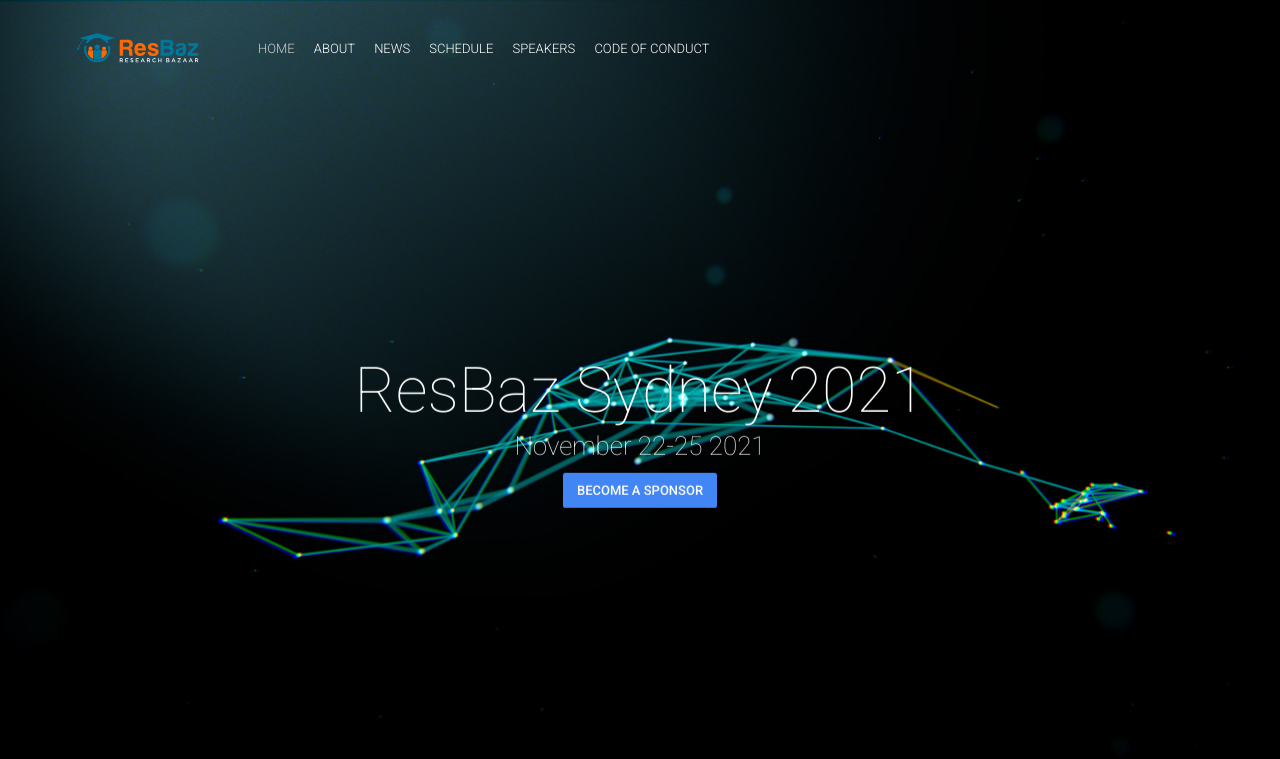
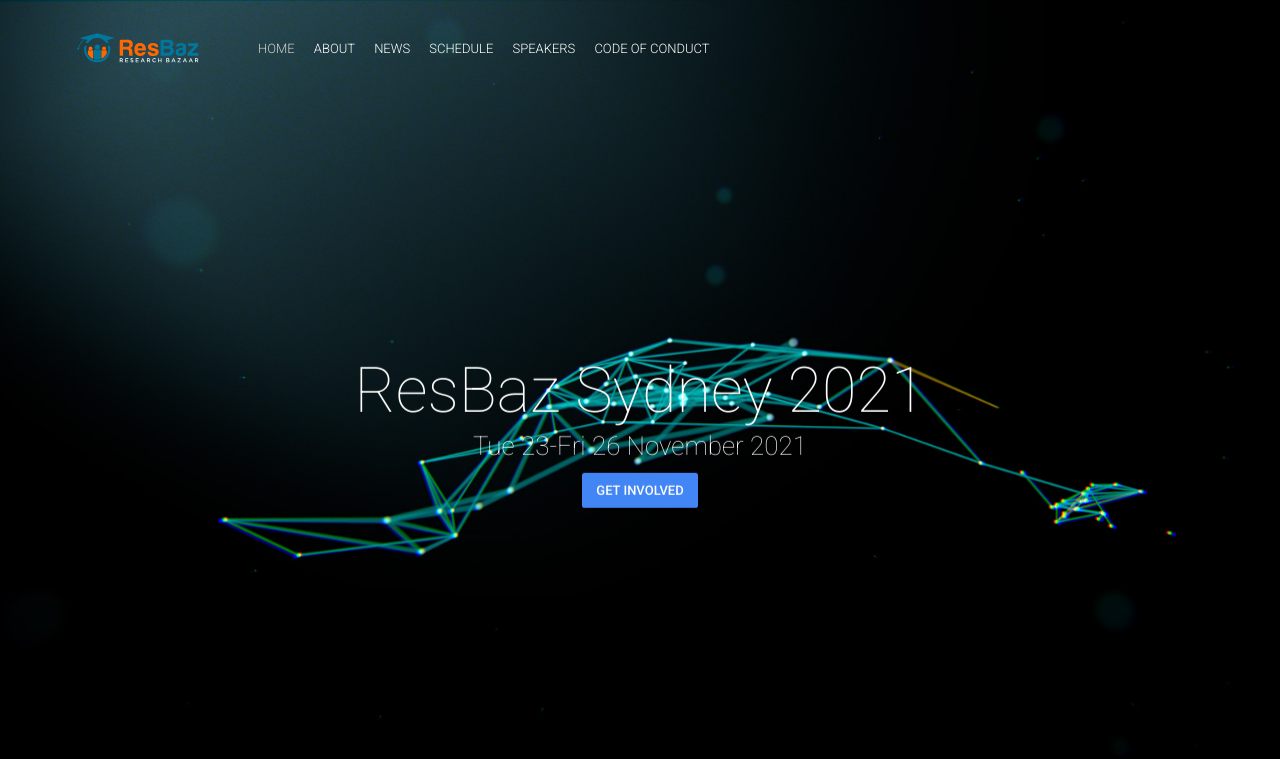
Before and after one commit to spikelynch/spikelynch.github.io, a Jekyll site: the page built from index.html, in a window 1280 px wide and 900 px high. Shown: the top 759 px of the window. Built offline with Jekyll 4.4.1, drawn with Linux system fonts in a browser that asks for light colours; nearby versions of some CDN libraries; comment, search, counter and statistics services are not loaded; some of the changed text lies outside the part shown.

Commit message:
Added a "get involved" page with stubs of information for volunteers and partners, took out the "sponsorship" wording, fixed the email and twitter account

```diff
--- a/_config.yml
+++ b/_config.yml
@@ -24,13 +24,13 @@
 organizerName: "ResBaz Sydney"
 organizerAlternateName: "ResBaz Sydney"
 organizerDescription: "The organisers of ResBaz Sydney"
-organizerEmail: "resbaz@sydney.resbaz.com.au"
+organizerEmail: "resbazsyd@gmail.com"
 organizerLogo: "/img/seo/ResBaz_transparent_cropped.png"
 organizerLink: "http://sydney.resbaz.com.au/"
 
 # Head
 metaKeywords: "event, research, library, digital, skills, eresearch"
-twitterAccount: "@ResBazSydney2021"
+twitterAccount: "ResBazSyd"
 socialImageSrcGooglePlus: "/img/seo/sharing-google-plus.png"
 socialImageSrcTwitter: "/img/seo/sharing-twitter.png"
 socialImageSrcFacebook: "/img/seo/sharing-facebook.png"
@@ -49,21 +49,21 @@
  - {permalink: "/speakers/", text: "Speakers"}
  - {permalink: "/code/", text: "Code of Conduct"}
 bottomNavigationLinks:
- - {link: "/sponsor/", text: "Become a sponsor"}
+ - {link: "/getinvolved/", text: "Get involved"}
 rightNavigationButtons:
- - {link: "/sponsor/", text: "Become a sponsor"}
+ - {link: "/getinvolved/", text: "Get involved"}
 
 # Hero Block
 heroImage: "hero.jpg"
 heroTitle: "ResBaz Sydney 2021"
-eventDate: "November 22-25 2021"
+eventDate: "Tue 23-Fri 26 November 2021"
 heroButtons:
- - {permalink: "/sponsor/", text: "Become a sponsor"}
+ - {permalink: "/getinvolved/", text: "Get involved"}
 
 # About Block
 aboutTitle: "About ResBaz"
 aboutBlock:
- - {title: "Conference",image: "resbaz_logo.png", text: "ResBaz Sydney 2021 will be a multi stream online event 23-26 November 2021. The program will feature key stories (like keynotes, but with a narrative!), workshops, short talks, demonstrations and lots of opportunities to find out about next gen tech and tools for researchers. Our program has dedicated streams for Compute, Humanities and Social Science, and Survey / Data Collection, as well as two streams for introductory programming skills, which are open to all, regardless of skill level or discipline. Lots of breaks, lots of opportunities to find your people across institutions and disciplines, and plenty of neat tricks and hacks to level up on your nerd skills." }
+ - {title: "Conference",image: "resbaz_logo.png", text: "ResBaz Sydney 2021 will be a multi stream online event Tuesday 23-Friday 26 November 2021. The program will feature key stories (like keynotes, but with a narrative!), workshops, short talks, demonstrations and lots of opportunities to find out about next gen tech and tools for researchers. Our program has dedicated streams for Compute, Humanities and Social Science, and Survey / Data Collection, as well as two streams for introductory programming skills, which are open to all, regardless of skill level or discipline. Lots of breaks, lots of opportunities to find your people across institutions and disciplines, and plenty of neat tricks and hacks to level up on your nerd skills." }
 
 # Statistic Block
 statisticBlockImage: "statistic.jpg"
@@ -75,91 +75,20 @@
 latestNewsTitle: "Latest news"
 
 
-# Location Block
-# locationBlockTitle: "Location"
-# eventLocationName: "Conference Hall"
-# eventLocationLink: "http://cabinet.kinopalace.lviv.ua/showtimes/"
-# eventStreetAddress: "22 Teatral'na St"
-# eventAddressLocality: "Lviv"
-# eventAddressLocalityRegion: "Lvivska"
-# eventPostalCode: "79000"
-# eventAddressCountry: "Ukraine"
-# eventStartTime: "2014-10-25T10:00"
-# eventDoorTime: "09:00"
-# eventEndTime: "2014-10-25T20:00"
-# eventPlaceCoordinates: "49.843237, 24.028751"
-# mapCenterCoordinates: "49.842537, 24.025701"
-# mapMobileCenterCoordinates: "49.841620, 24.029411"
-
-# Venue Block
-# venueBlockTitle: "Venue"
-# venueBigImage: "venue_0.jpg"
-# venueSmallImage1: "venue_1.jpg"
-# venueSmallImage2: "venue_2.jpg"
-# venueSmallImage3: "venue_3.jpg"
-# venueTitle: "Kinopalace Cinema"
-# venueFeatures: ["3 huge cinema screens", "Doulby Digital Surround EX audio system", "Located directly in the city center"]
 
 # Tweets Feed Block
 tweetsFeedImage: "twitter-feed.jpg"
 tweetsFeedTitle: "Twitter"
 twitterHashTag: "resbazsyd"
-# twitterFeed: "http://lviv.gdg.org.ua/tweetledee/favoritesjson.php?c=10&cache_interval=8000"
+twitterFeed: "http://twitter.com/ResBazSyd"
 
 # Partners Block
 organisersTitle: "Organisers"
 
-# Subscribe Block
-# subscribeImage: "subscribe.jpg"
-# subscribeTitle: "Subscribe for updates"
-# subscribeAction: "https://blahblah/"
-# subscribeInfo: "Registration will be open around end of August. Number of tickets are limited. Stay tuned!"
-
-# Tickets Block
-# ticketsTitle: "Pricetable"
-# ticketsInfo: "Tickets grant access to all conference sections, coffee brakes, lunch and party. Accommodation is NOT included in the ticket price."
-# ticketsOffers:
-#  -
-#   name: "Early Bird"
-#   price: "350"
-#   priceCurrency: "UAH"
-#   ticketsNumber: "150"
-#   ribbon: "-5%"
-#   buyButtonLink: "http://dfua.ticketforevent.com/"
-#   buyButtonText: "Buy Now"
-#   ticketContentList: ["Lorem ipsum is simply", "Dummy text of the printing", "Typesetting industry"]
-#   validFrom: "2014-08-25T10:00"
-#   validThrough: "2014-09-30T23:59"
-#  -
-#   name: "Last Chance"
-#   price: "450"
-#   priceCurrency: "UAH"
-#   ticketsNumber: "100"
-#   ribbon: "-20%"
-#   featured: true
-#   buyButtonLink: "http://dfua.ticketforevent.com/"
-#   buyButtonText: "Buy Now"
-#   ticketContentList: ["Lorem ipsum is simply", "Dummy text of the printing", "Typesetting industry"]
-#   validFrom: "2014-10-01T00:00"
-#   validThrough: "2014-10-23T23:59"
-#   disabled: true
-#  -
-#   name: "Student"
-#   price: "200"
-#   priceCurrency: "UAH"
-#   ticketsNumber: "50"
-#   buyButtonLink: "http://dfua.ticketforevent.com/"
-#   buyButtonText: "Buy Now"
-#   additionalInfo: "Requires a valid student ID at the conference check in. Without student ID at the check in, ticket will be cancelled without refund"
-#   ticketContentList: ["Lorem ipsum is simply", "Dummy text of the printing", "Typesetting industry"]
-#   validFrom: "2014-08-20T10:00"
-#   validThrough: "2014-10-23T23:59"
-#   soldOut: true
-#   soldOutText: "Sold Out"
 
 # Footer
 socialLinks:
- - {link: "https://twitter.com/ResbazS", icon: "twitter"}
+ - {link: "https://twitter.com/ResBazSyd", icon: "twitter"}
  - {permalink: "/feed.xml", icon: "rss"}
 footerBlocks:
  -
--- a/_includes/twitter-feed.html
+++ b/_includes/twitter-feed.html
@@ -6,7 +6,7 @@
             <svg class="icon" viewBox="0 0 30 32">
                 <use xlink:href="{{ site.baseurl }}/img/sprites/sprites.svg#icon-twitter"></use>
             </svg>
-            <h3>{{ site.tweetsFeedTitle }} <a href="https://twitter.com/search?q=%23{{ site.twitterHashTag }}" target="_blank">#{{ site.twitterHashTag }}</a>
+            <h3>{{ site.tweetsFeedTitle }} <a href="https://twitter.com/{{ site.twitterAccount }}" target="_blank">@{{ site.twitterAccount }}</a>
             </h3>
             <div id="tweets" class="tweets"></div>
         </div>
```
Also changed, not shown: code.md (+1 -1 lines), getinvolved.md (added, +17 -0 lines), 10 other files.
